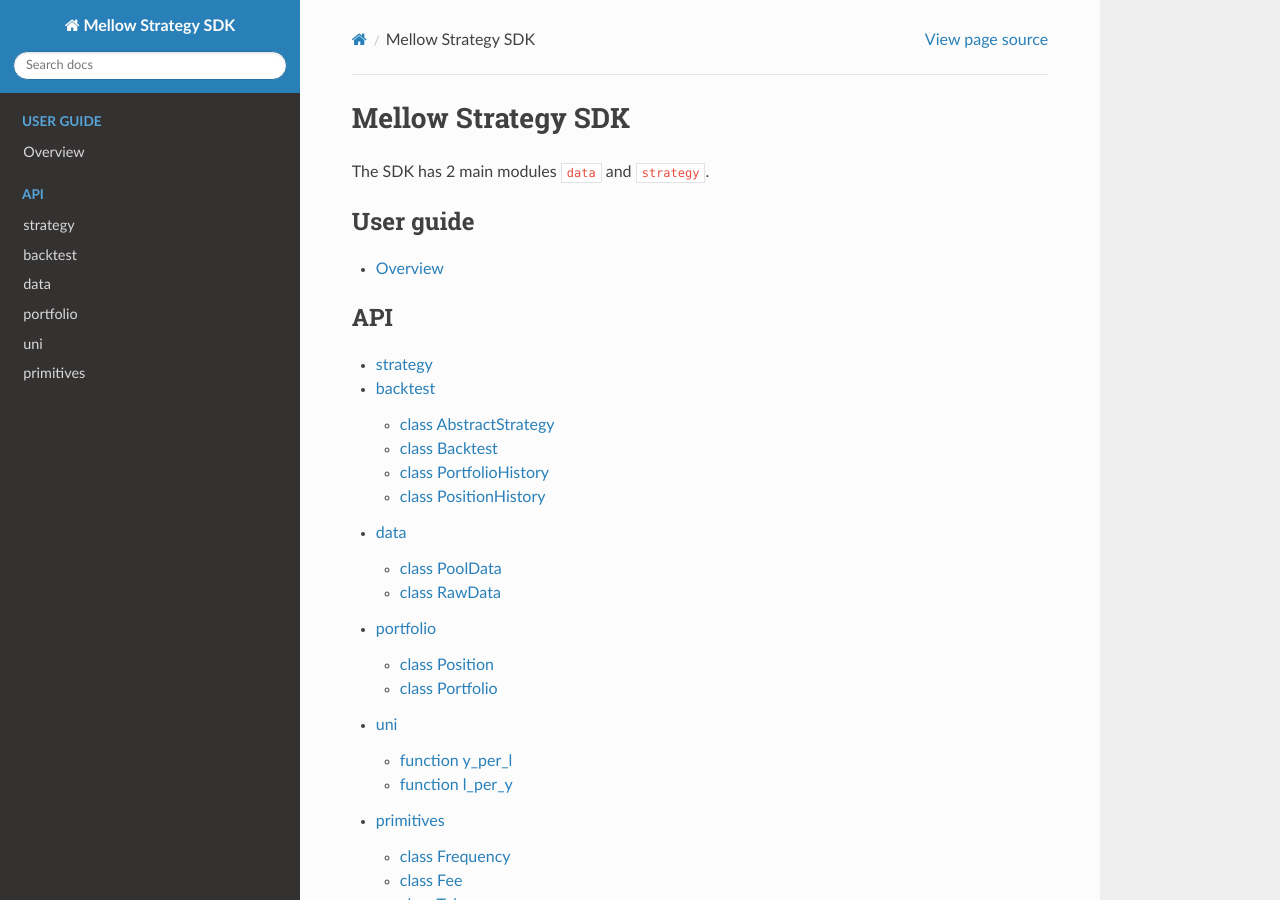
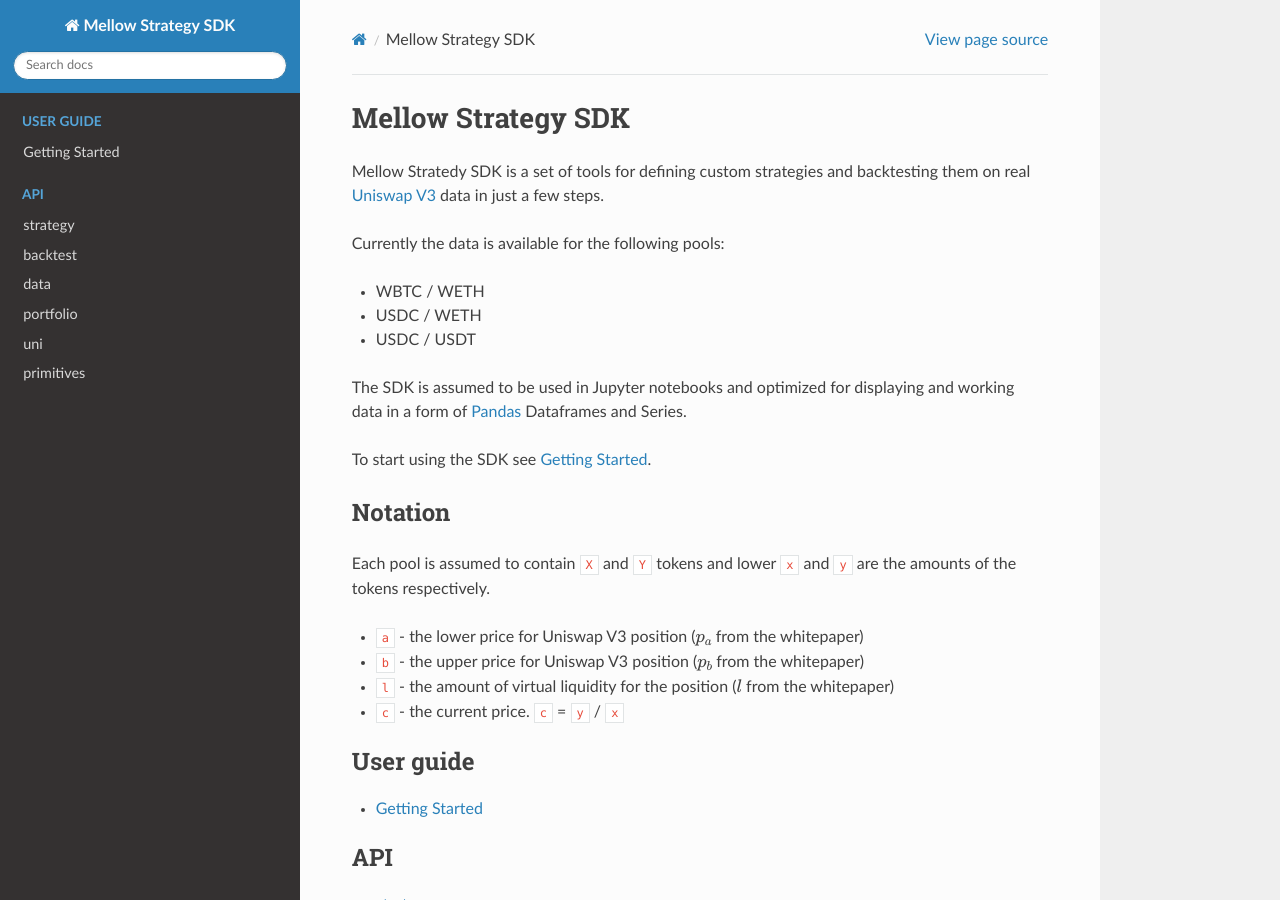
Before and after one commit to mellow-finance/mellow-strategy-sdk, a Sphinx documentation site: the page built from docs/index.rst, in a window 1280 px wide and 900 px high. Built offline with Sphinx 7.4.7 and the Read the Docs theme 2.0.0, drawn with Linux system fonts in a browser that asks for light colours.

```diff
--- a/docs/index.rst
+++ b/docs/index.rst
@@ -1,12 +1,35 @@
 Mellow Strategy SDK
 ===============================================
-The SDK has 2 main modules ``data`` and ``strategy``.
+
+Mellow Stratedy SDK is a set of tools for defining custom strategies
+and backtesting them on real `Uniswap V3 <https://uniswap.org/whitepaper-v3.pdf>`_ data in just a few steps.
+
+Currently the data is available for the following pools:
+
+- WBTC / WETH
+- USDC / WETH
+- USDC / USDT
+
+The SDK is assumed to be used in Jupyter notebooks and optimized for displaying
+and working data in a form of `Pandas <https://pandas.pydata.org/>`_ Dataframes and Series.
+
+To start using the SDK see :ref:`Getting Started`.
+
+Notation
+~~~~~~~~
+
+Each pool is assumed to contain ``X`` and ``Y`` tokens and lower ``x`` and ``y`` are the amounts of the tokens respectively.
+
+- ``a`` - the lower price for Uniswap V3 position (:math:`p_a` from the whitepaper)
+- ``b`` - the upper price for Uniswap V3 position (:math:`p_b` from the whitepaper)
+- ``l`` - the amount of virtual liquidity for the position (:math:`l` from the whitepaper)
+- ``c`` - the current price. ``c`` = ``y`` / ``x``
 
 .. toctree::
    :maxdepth: 3
    :caption: User guide
 
-   overview
+   getting_started
 
 
 .. toctree::
--- a/docs/overview.rst
+++ /dev/null
@@ -1,2 +0,0 @@
-Overview
-========
```
Also changed, not shown: docs/getting_started.rst (added, +29 -0 lines), strategy/__init__.py (+7 -0 lines), 5 other files.
